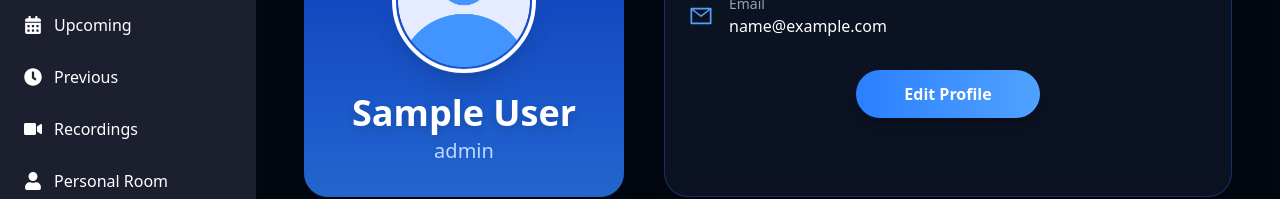
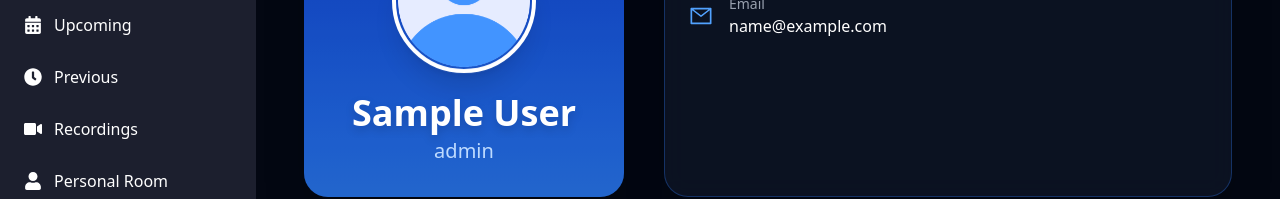
Before and after one commit to 753753753/Meeting-App, a React (Vite) app in the folder Client/: page /proflie in a window 1280 px wide. Shown: the part 179-378 px from the top of the page. Built offline with nearby package versions, Linux system fonts and the light colour scheme; no server answers; sample sign-in values are in the browser's storage.

Commit message:
remove edit profile

```diff
--- a/Client/src/Components/Profile/Profile.jsx
+++ b/Client/src/Components/Profile/Profile.jsx
@@ -131,13 +131,6 @@ function Profile() {
                             </>
                         )}
                     </div>
-
-                    {/* Edit Profile Button */}
-                    <div className="mt-8 flex justify-center">
-                        <button className="bg-gradient-to-r from-blue-500 to-blue-400 hover:from-blue-600 hover:to-blue-500 transition-colors text-white font-semibold py-3 px-12 rounded-full shadow-lg hover:scale-105 transform duration-300">
-                            Edit Profile
-                        </button>
-                    </div>
                 </div>
 
             </div>
```
